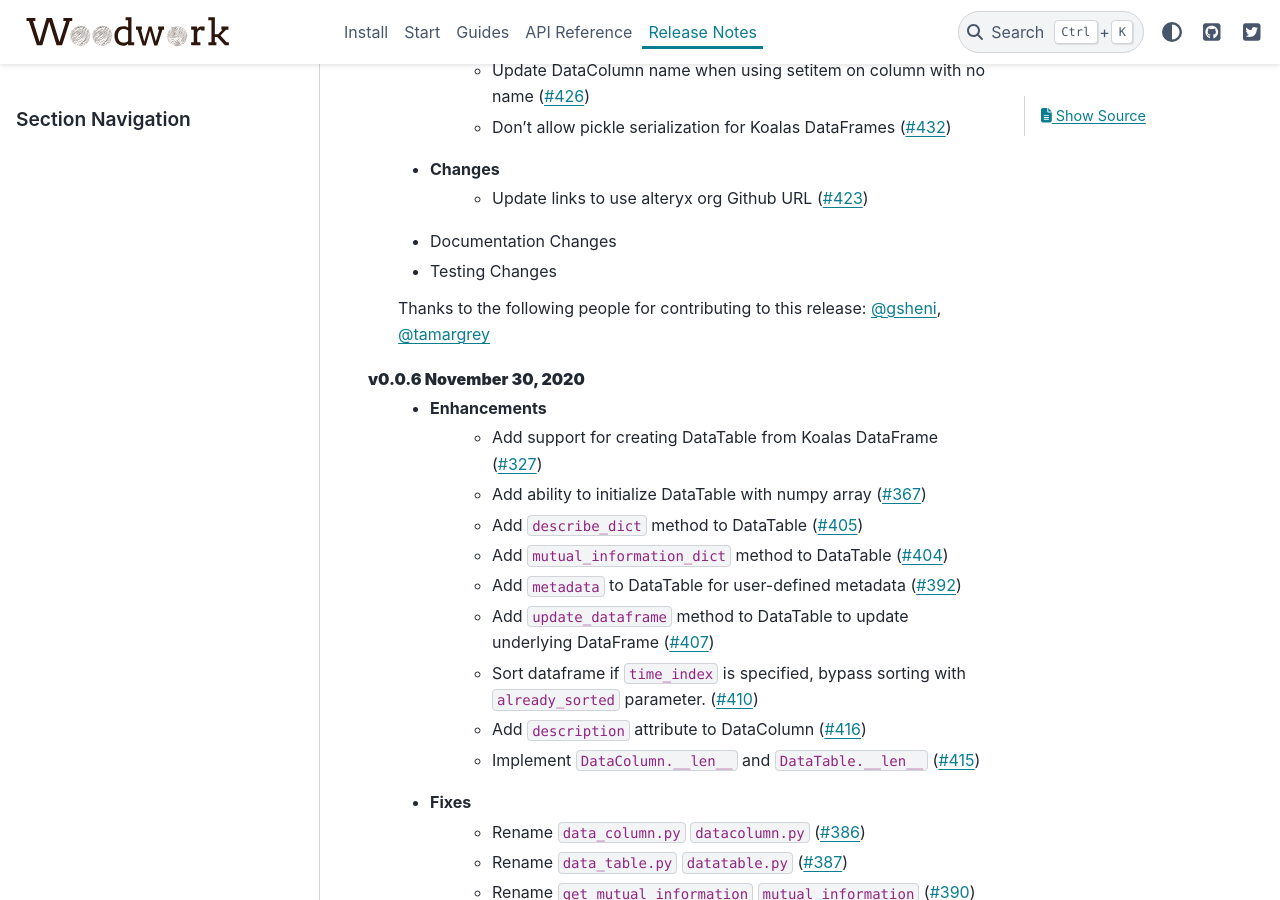
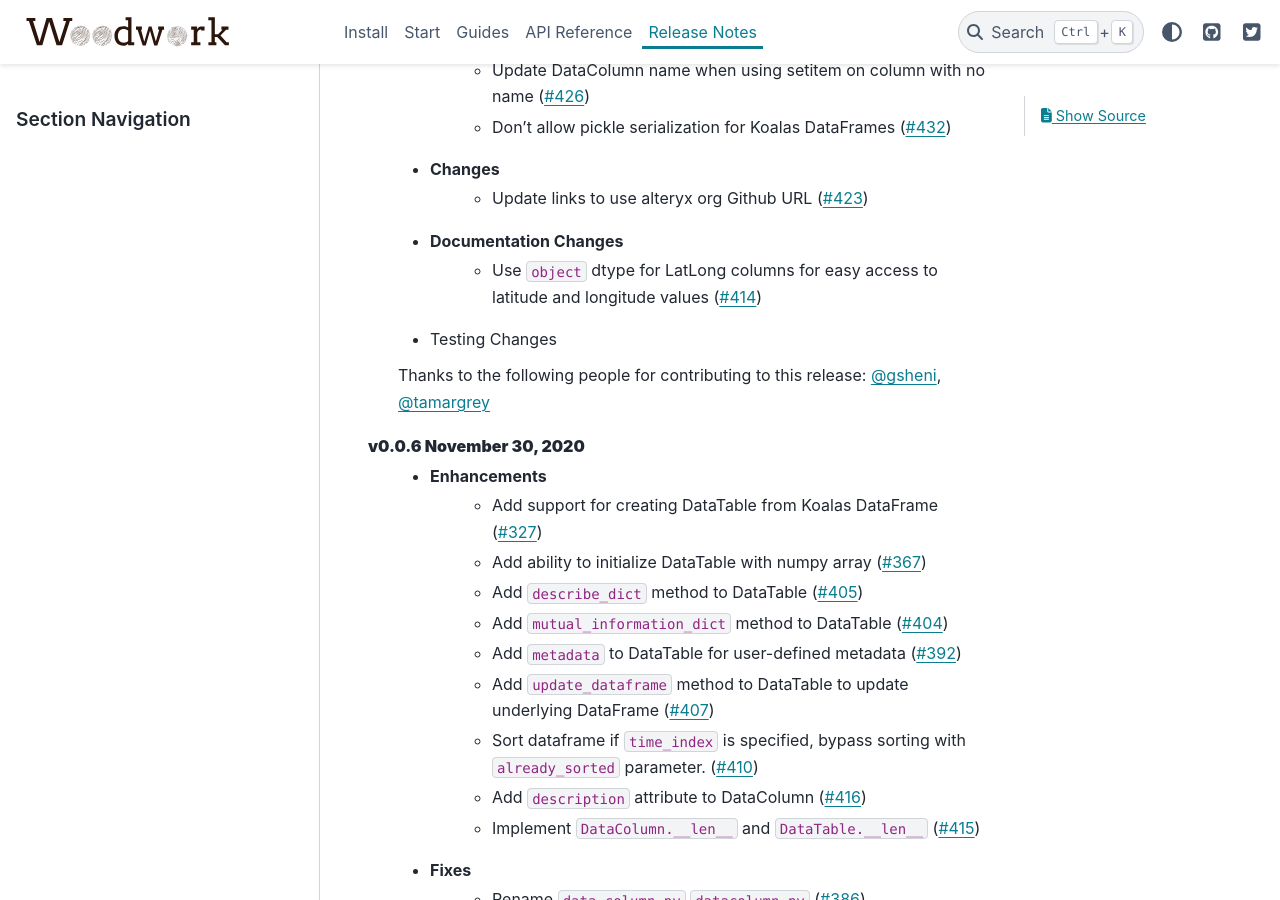
Before and after one commit to alteryx/woodwork, a Sphinx documentation site: the page built from docs/source/release_notes.rst, in a window 1280 px wide and 900 px high, scrolled down 344 px. Built offline with Sphinx 7.4.7 and the PyData theme 0.15.4, drawn with Linux system fonts in a browser that asks for light colours; comment, search, counter and statistics services are not loaded.

Commit message:
Add release note

```diff
--- a/docs/source/release_notes.rst
+++ b/docs/source/release_notes.rst
@@ -13,6 +13,7 @@ Release Notes
     * Changes
         * Update links to use alteryx org Github URL (:pr:`423`)
     * Documentation Changes
+        * Use ``object`` dtype for LatLong columns for easy access to latitude and longitude values (:pr:`414`)
     * Testing Changes
 
     Thanks to the following people for contributing to this release:
```
